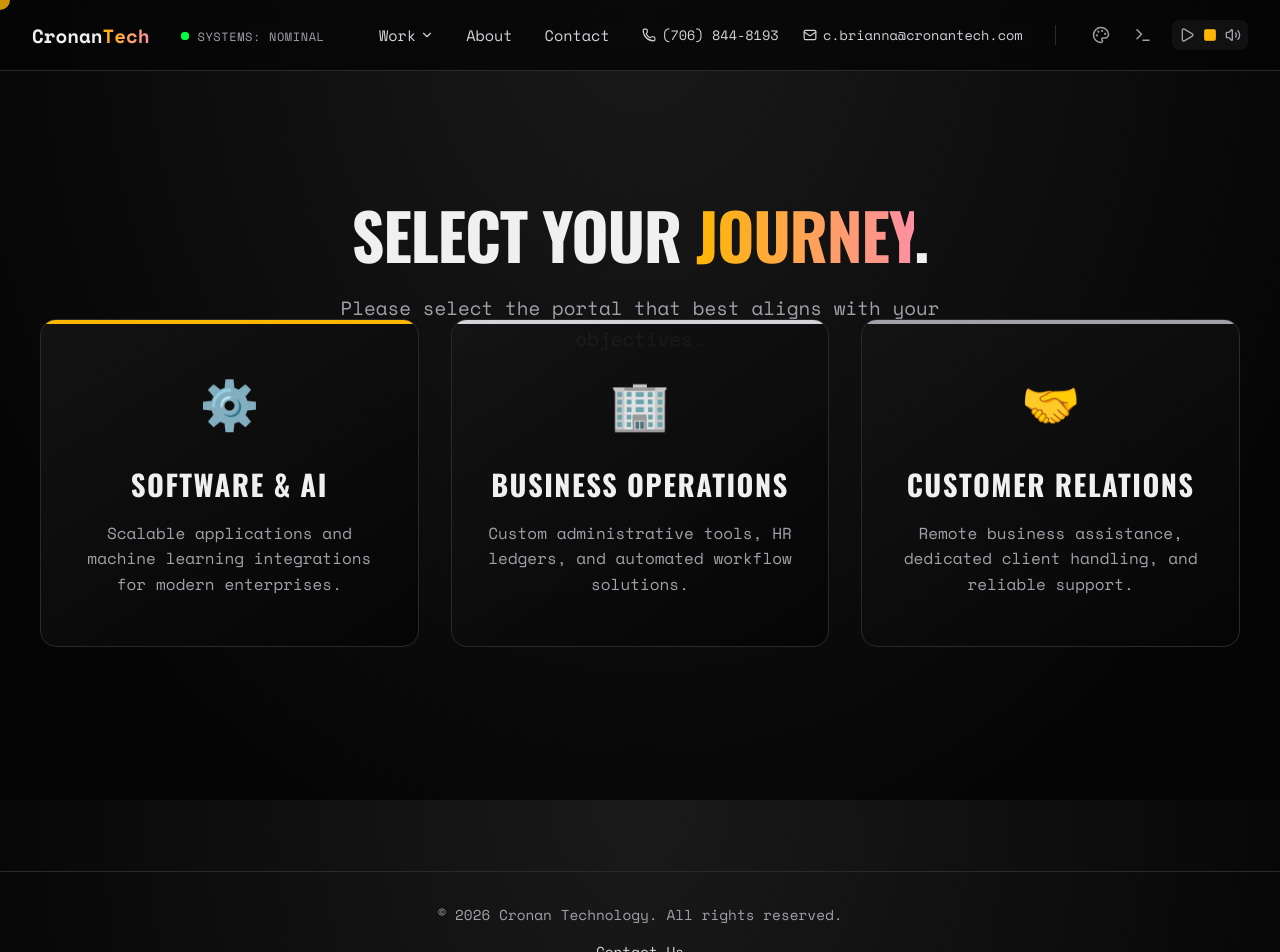
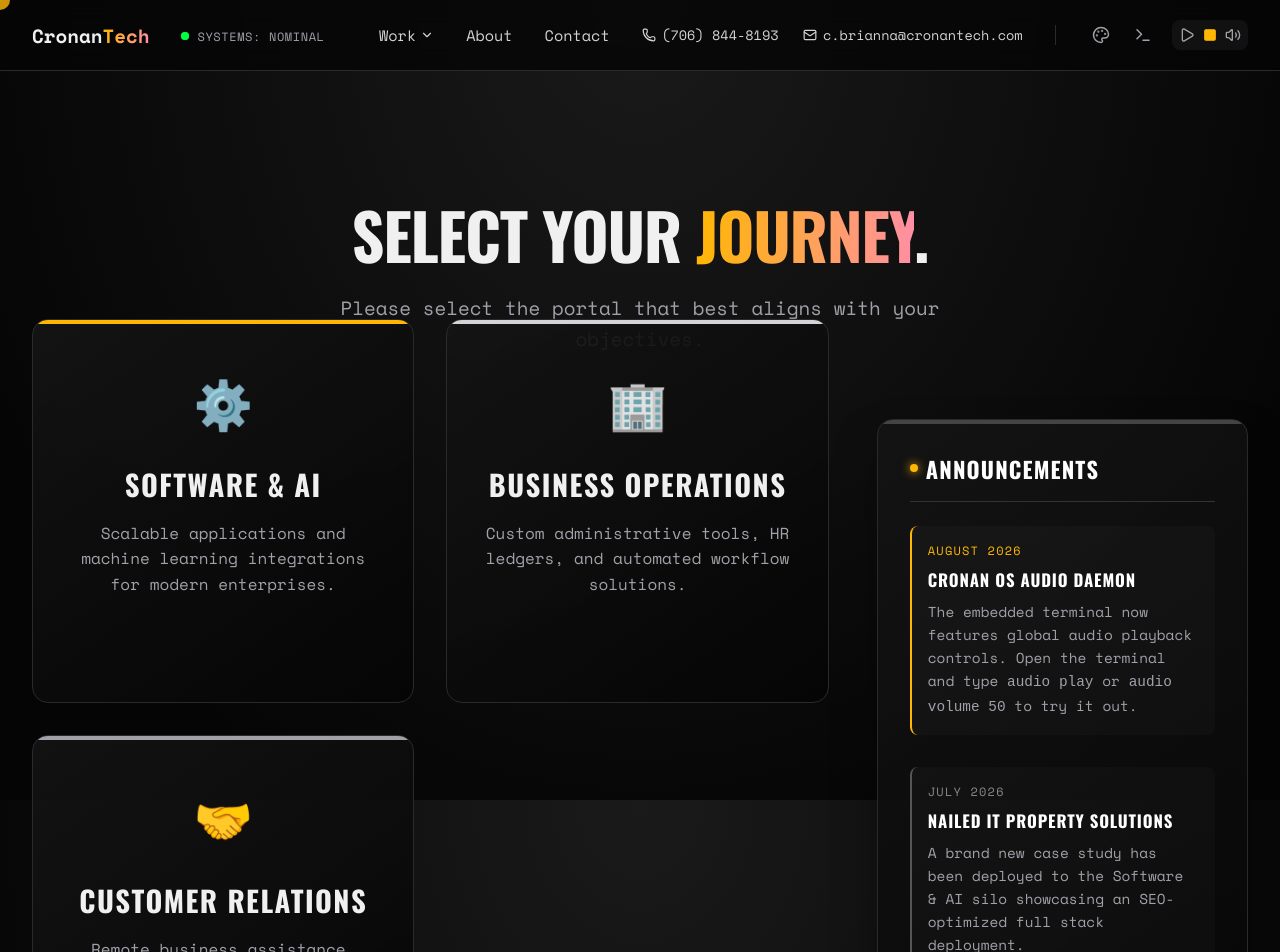
Before and after one commit to Cwill2778/urlroast, a Next.js app: page / in a window 1280 px wide. Shown: the top 952 px of the page. Built offline with nearby package versions, Linux system fonts and the light colour scheme.

Commit message:
feat: add Announcements sidebar and audio CLI commands

```diff
--- a/src/app/page.js
+++ b/src/app/page.js
@@ -40,9 +40,12 @@ export default function Portfolio() {
         </motion.p>
       </section>
 
-      {/* The Three Pillars (Gateway) */}
+      {/* Content Layout */}
+      <div style={{ width: '100%', maxWidth: '1400px', display: 'flex', flexWrap: 'wrap', gap: '3rem', margin: '0 auto 6rem auto' }}>
+
+        {/* Main Content (The Three Pillars) */}
         <motion.section
-        style={{ width: '100%', maxWidth: '1200px', margin: '0 auto 6rem auto', display: 'grid', gridTemplateColumns: 'repeat(auto-fit, minmax(320px, 1fr))', gap: '2rem', perspective: '1000px', y: yParallax }}
+          style={{ flex: '1 1 65%', display: 'grid', gridTemplateColumns: 'repeat(auto-fit, minmax(280px, 1fr))', gap: '2rem', perspective: '1000px', y: yParallax }}
         >
 
           {/* Pillar 1: Software & AI */}
@@ -139,6 +142,63 @@ export default function Portfolio() {
           </Link>
 
         </motion.section>
+
+        {/* Announcements Side Column */}
+        <motion.aside
+          initial={{ opacity: 0, x: 50 }}
+          animate={{ opacity: 1, x: 0 }}
+          transition={{ duration: 0.6, delay: 0.5 }}
+          style={{
+            flex: '1 1 30%',
+            minWidth: '300px',
+            background: 'linear-gradient(145deg, rgba(20,20,20,0.9) 0%, rgba(5,5,5,1) 100%)',
+            border: '1px solid var(--border)',
+            borderRadius: '16px',
+            padding: '2rem',
+            display: 'flex',
+            flexDirection: 'column',
+            gap: '1.5rem',
+            position: 'relative',
+            overflow: 'hidden',
+            boxShadow: '0 25px 50px -12px rgba(0, 0, 0, 0.5)'
+          }}
+        >
+          <div style={{ position: 'absolute', top: 0, left: 0, right: 0, height: '4px', background: '#444' }} />
+          <h2 style={{ fontSize: '1.4rem', fontWeight: '700', borderBottom: '1px solid #333', paddingBottom: '1rem', color: '#fff', display: 'flex', alignItems: 'center', gap: '0.5rem' }}>
+            <span style={{ display: 'inline-block', width: '8px', height: '8px', background: 'var(--primary)', borderRadius: '50%', boxShadow: '0 0 10px var(--primary)' }}></span>
+            Announcements
+          </h2>
+
+          <div style={{ display: 'flex', flexDirection: 'column', gap: '2rem' }}>
+            {/* Announcement 1 */}
+            <div style={{ background: 'rgba(255,255,255,0.02)', padding: '1rem', borderRadius: '8px', borderLeft: '2px solid var(--primary)' }}>
+              <div style={{ fontSize: '0.75rem', color: 'var(--primary)', marginBottom: '0.5rem', fontFamily: 'var(--font-space)', letterSpacing: '0.1em' }}>AUGUST 2026</div>
+              <h3 style={{ fontSize: '1.05rem', color: '#fff', marginBottom: '0.5rem' }}>Cronan OS Audio Daemon</h3>
+              <p style={{ fontSize: '0.9rem', color: '#a1a1aa', lineHeight: '1.6' }}>
+                The embedded terminal now features global audio playback controls. Open the terminal and type <code>audio play</code> or <code>audio volume 50</code> to try it out.
+              </p>
+            </div>
+
+            {/* Announcement 2 */}
+            <div style={{ background: 'rgba(255,255,255,0.02)', padding: '1rem', borderRadius: '8px', borderLeft: '2px solid #555' }}>
+              <div style={{ fontSize: '0.75rem', color: '#888', marginBottom: '0.5rem', fontFamily: 'var(--font-space)', letterSpacing: '0.1em' }}>JULY 2026</div>
+              <h3 style={{ fontSize: '1.05rem', color: '#fff', marginBottom: '0.5rem' }}>Nailed It Property Solutions</h3>
+              <p style={{ fontSize: '0.9rem', color: '#a1a1aa', lineHeight: '1.6' }}>
+                A brand new case study has been deployed to the Software & AI silo showcasing an SEO-optimized full stack deployment.
+              </p>
+            </div>
+
+            {/* Announcement 3 */}
+            <div style={{ background: 'rgba(255,255,255,0.02)', padding: '1rem', borderRadius: '8px', borderLeft: '2px solid #555' }}>
+              <div style={{ fontSize: '0.75rem', color: '#888', marginBottom: '0.5rem', fontFamily: 'var(--font-space)', letterSpacing: '0.1em' }}>SUMMER 2026</div>
+              <h3 style={{ fontSize: '1.05rem', color: '#fff', marginBottom: '0.5rem' }}>Now Accepting Clients</h3>
+              <p style={{ fontSize: '0.9rem', color: '#a1a1aa', lineHeight: '1.6' }}>
+                Cronan Technology is currently taking on new projects for Q3. Navigate to the Contact portal to initiate communication.
+              </p>
+            </div>
+          </div>
+        </motion.aside>
+      </div>
     </main>
   );
 }
--- a/src/components/AudioPlayer.js
+++ b/src/components/AudioPlayer.js
@@ -15,6 +15,30 @@ export default function AudioPlayer({ src = '/audio.mp3' }) {
       audioRef.current.volume = isMuted ? 0 : volume;
     }
   }, [volume, isMuted]);
+
+  useEffect(() => {
+    const handleAudioControl = (e) => {
+      const { action, value } = e.detail;
+      if (action === 'play') {
+        if (audioRef.current) {
+          audioRef.current.play().catch(err => console.warn('Audio playback failed:', err));
+          setIsPlaying(true);
+        }
+      } else if (action === 'stop') {
+        if (audioRef.current) {
+          audioRef.current.pause();
+          audioRef.current.currentTime = 0;
+          setIsPlaying(false);
+        }
+      } else if (action === 'volume') {
+        setVolume(value);
+        if (value > 0) setIsMuted(false);
+      }
+    };
+
+    window.addEventListener('audio-control', handleAudioControl);
+    return () => window.removeEventListener('audio-control', handleAudioControl);
+  }, []);
 
   const handlePlay = () => {
     if (!audioRef.current) return;
--- a/src/components/TerminalOverlay.js
+++ b/src/components/TerminalOverlay.js
@@ -80,6 +80,7 @@ export default function TerminalOverlay() {
           printLine("  github     - Open external repository");
           printLine("  ls         - List system directories");
           printLine("  theme      - Change OS accent color (usage: theme [amber/green/blue/white])");
+          printLine("  audio      - Control ambient audio (usage: audio [play|stop|track|volume <0-100>])");
           printLine("  whoami     - Display current user identification");
           printLine("  date       - Display system time");
           printLine("  coffee     - Execute caffeine protocol");
@@ -166,6 +167,29 @@ export default function TerminalOverlay() {
             printLine("Theme updated to: Industrial Amber");
           } else {
             printLine("Usage: theme [white/amber/green/blue]");
+          }
+          break;
+        case 'audio':
+        case 'music':
+          if (args[1] === 'play') {
+             window.dispatchEvent(new CustomEvent('audio-control', { detail: { action: 'play' } }));
+             printLine("Playing ambient audio track...");
+          } else if (args[1] === 'stop' || args[1] === 'pause') {
+             window.dispatchEvent(new CustomEvent('audio-control', { detail: { action: 'stop' } }));
+             printLine("Stopping ambient audio track...");
+          } else if (args[1] === 'info' || args[1] === 'track') {
+             printLine("Track: Industrial Ambient Mix (Original)");
+             printLine("Status: Managed by Audio Daemon");
+          } else if (args[1] === 'volume' || args[1] === 'vol') {
+             const vol = parseFloat(args[2]);
+             if (!isNaN(vol) && vol >= 0 && vol <= 100) {
+               window.dispatchEvent(new CustomEvent('audio-control', { detail: { action: 'volume', value: vol / 100 } }));
+               printLine(`Volume set to ${vol}%`);
+             } else {
+               printLine("Usage: audio volume [0-100]");
+             }
+          } else {
+             printLine("Usage: audio [play | stop | track | volume <0-100>]");
           }
           break;
         case 'sudo':
```
Lines whose indentation alone changed are shown as unchanged.
